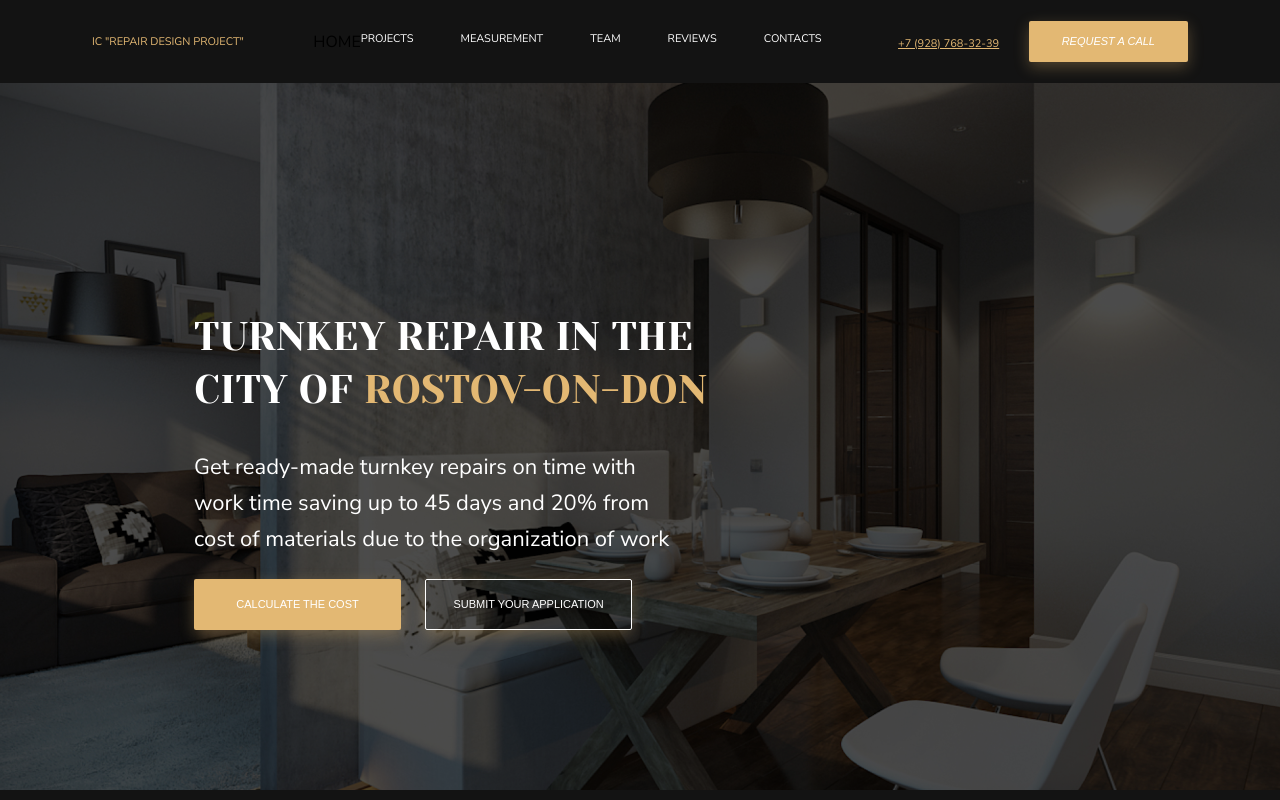
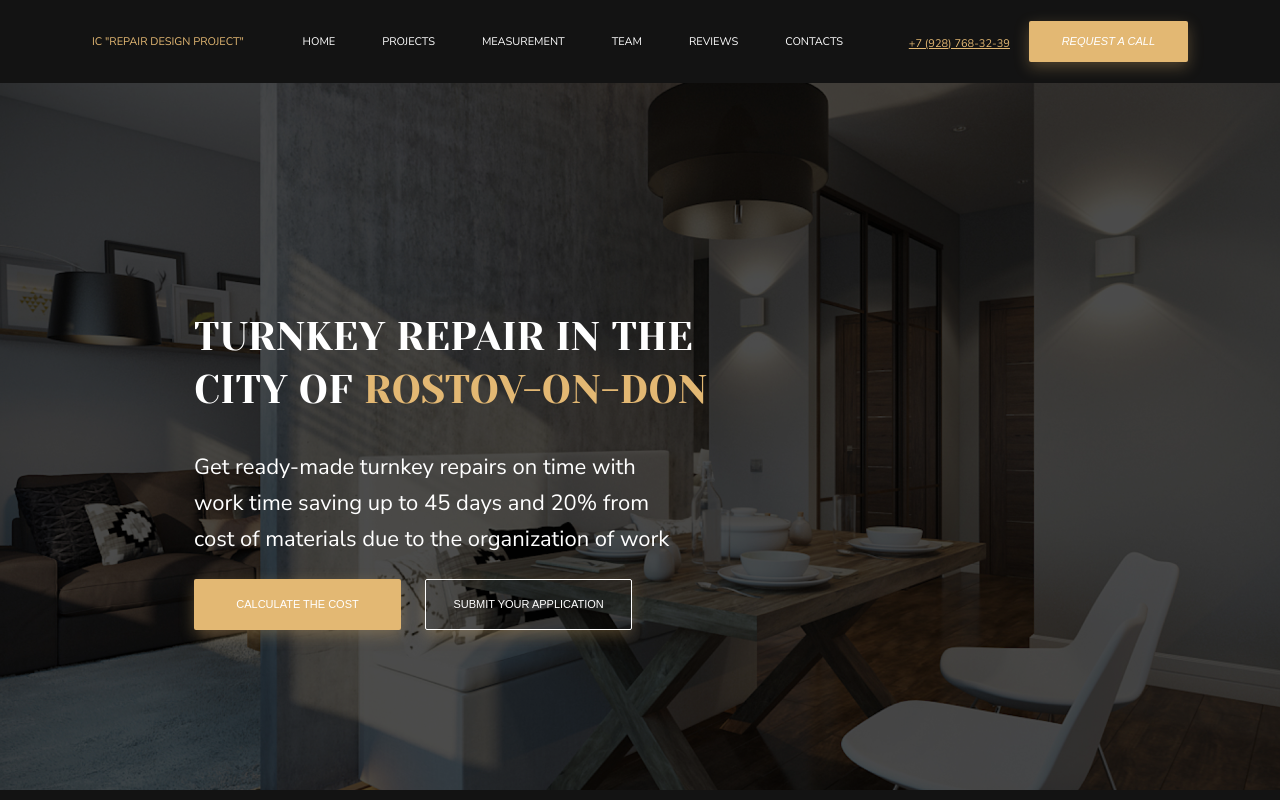
Before and after one commit to IVAN7922/Design-maket-desktop, a plain HTML site: page index.html in a window 1280 px wide. Shown: the top 800 px of the page. Drawn offline with Linux system fonts and the light colour scheme.

Commit message:
Update index.html

```diff
--- a/index.html
+++ b/index.html
@@ -21,7 +21,7 @@
             </div>
             <nav>
                 <ul class="header-navigation">
-                    <li class="header-navigation__item><a href="#">HOME</a></li>
+                    <li class="header-navigation__item"><a href="#">HOME</a></li>
                     <li class="header-navigation__item"><a href="#">PROJECTS</a></li>
                     <li class="header-navigation__item"><a href="#">MEASUREMENT</a></li>
                     <li class="header-navigation__item"><a href="#">TEAM</a></li>
```
